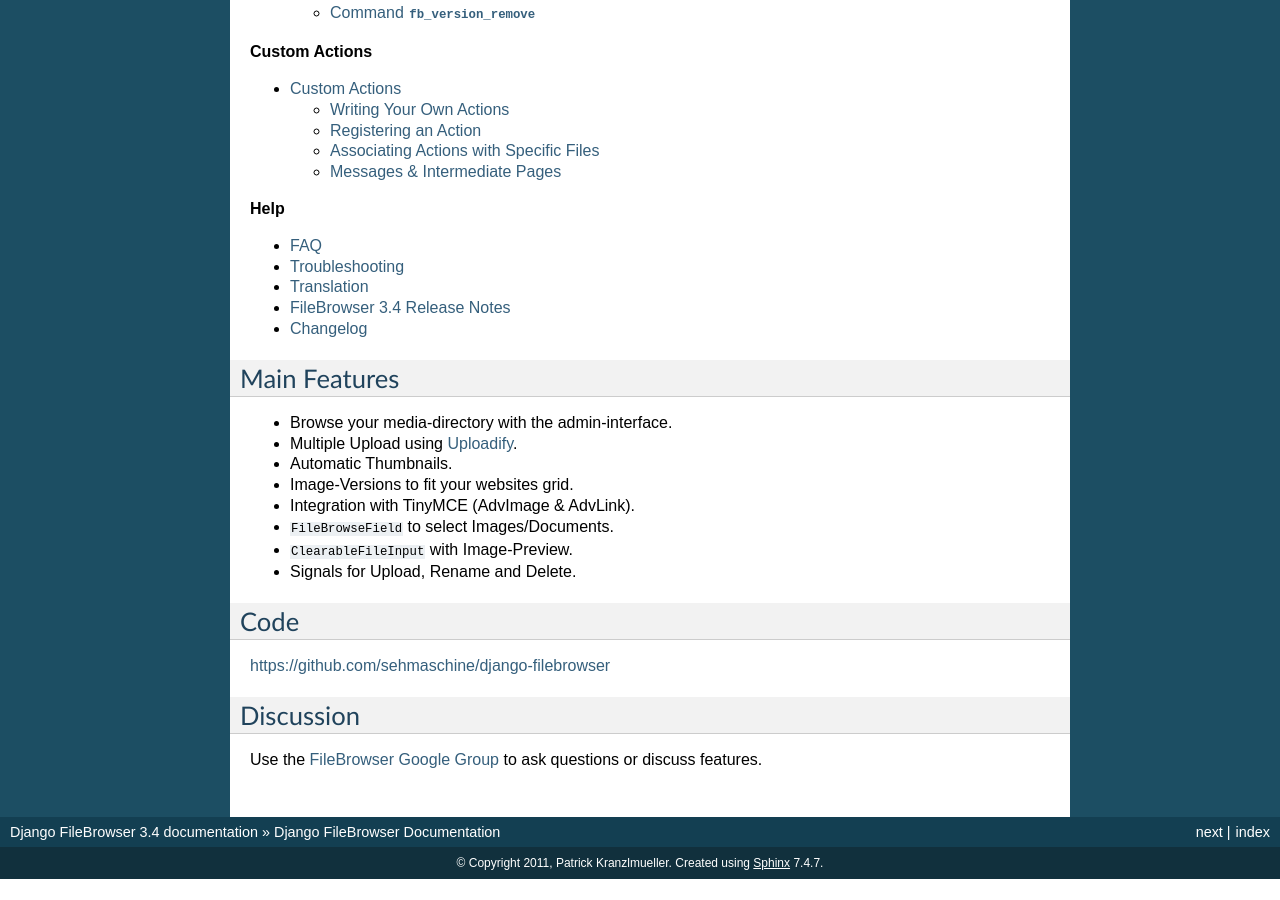
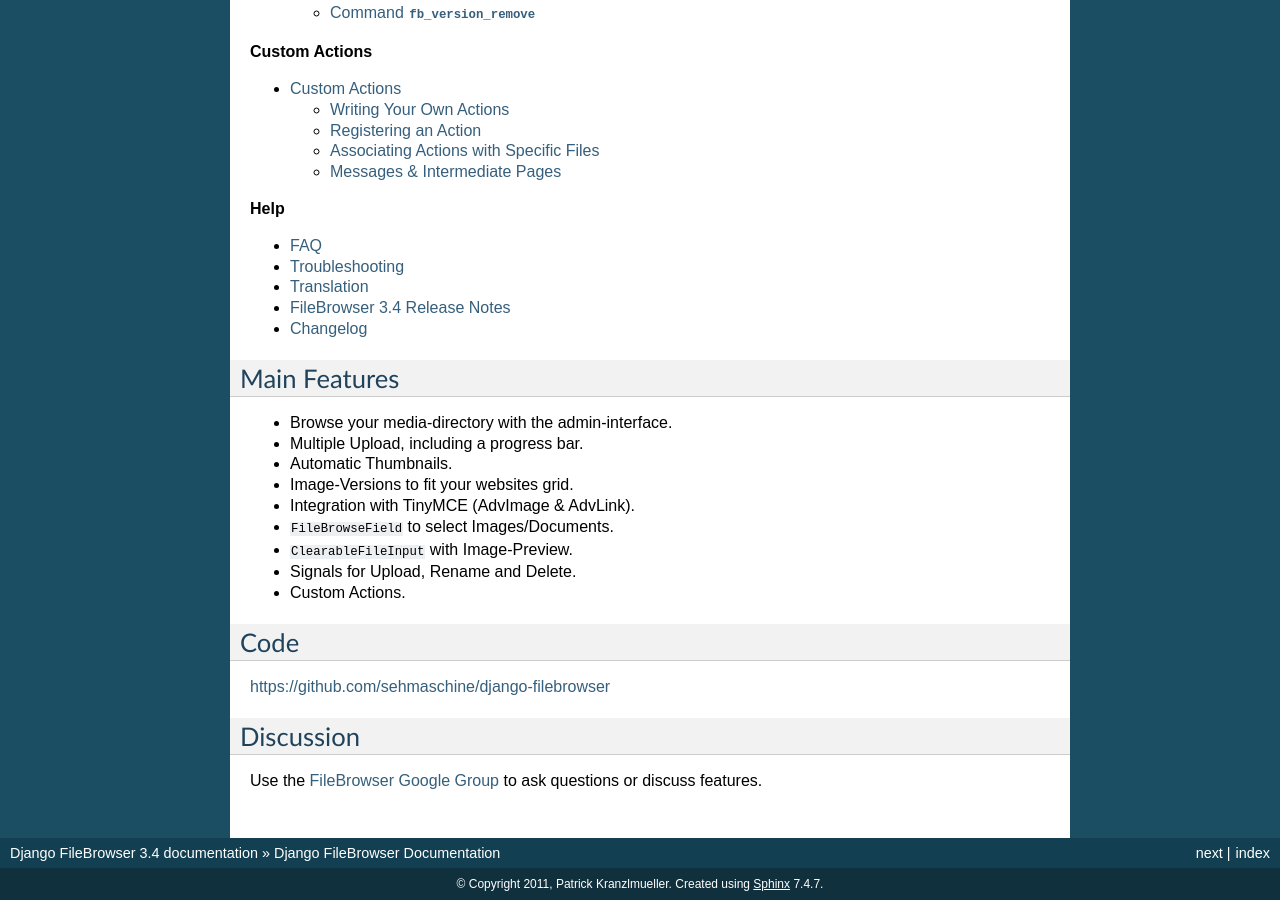
Before and after one commit to sehmaschine/django-filebrowser, a Sphinx documentation site: the page built from docs/index.rst, in a window 1280 px wide and 900 px high, scrolled down 1718 px. Built offline with Sphinx 7.4.7, drawn with Linux system fonts in a browser that asks for light colours; before the commit the page ends 2597 px from its top, so only the background shows below that.

Commit message:
minor documentation update

```diff
--- a/docs/index.rst
+++ b/docs/index.rst
@@ -78,13 +78,14 @@
 -------------
 
 * Browse your media-directory with the admin-interface.
-* Multiple Upload using `Uploadify <http://www.uploadify.com>`_.
+* Multiple Upload, including a progress bar.
 * Automatic Thumbnails.
 * Image-Versions to fit your websites grid.
 * Integration with TinyMCE (AdvImage & AdvLink).
 * ``FileBrowseField`` to select Images/Documents.
 * ``ClearableFileInput`` with Image-Preview.
 * Signals for Upload, Rename and Delete.
+* Custom Actions.
 
 Code
 ----
--- a/docs/releasenotes.rst
+++ b/docs/releasenotes.rst
@@ -19,7 +19,7 @@
 ^^^^^^^^^^^^^^^^^^^^^^^^^^^^^
 
 * Added FileBrowser sites
-* Added ajax-based upload
+* Added ajax-based uploader
 * Added custom actions
 
 Deprecated in 3.4
```
